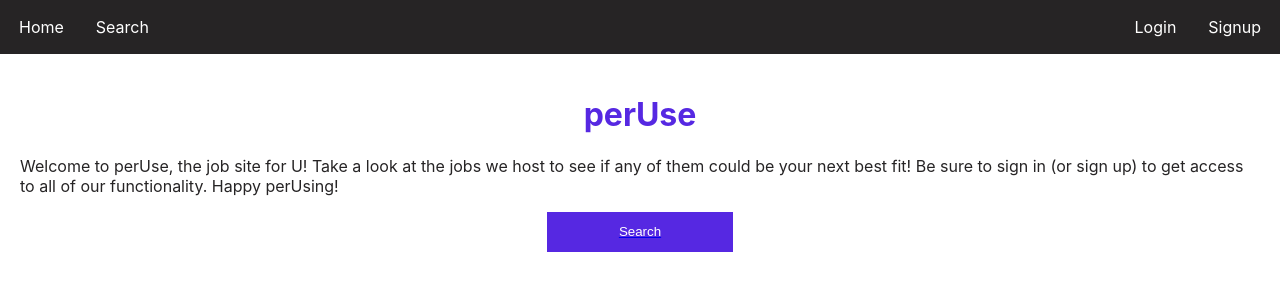
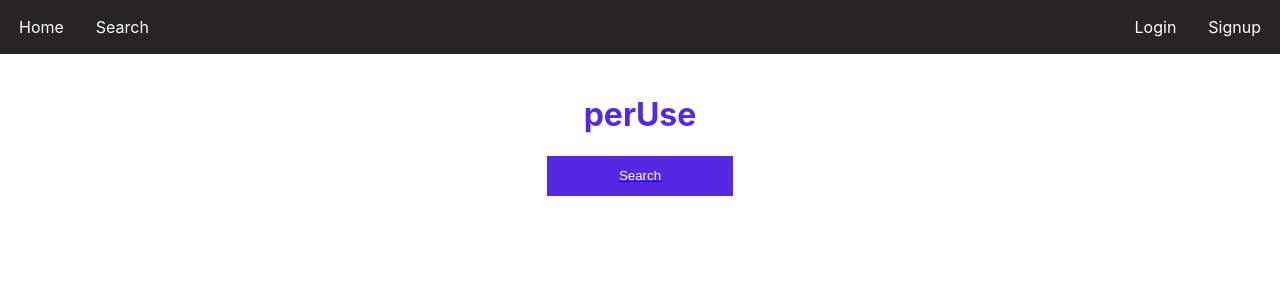
Before and after one commit to SPFlores/perUse, a React (Create React App) app in the folder Client/: page / in a window 1280 px wide. Shown: the top 300 px of the page. Built offline with nearby package versions, Linux system fonts and the light colour scheme.

Commit message:
commenting to check commit accuracy

```diff
--- a/Client/src/pages/Landing/Landing.js
+++ b/Client/src/pages/Landing/Landing.js
@@ -17,7 +17,7 @@ const LandingPage = _ => {
   return (
     <div className='mainArea'>
       <h1 id='mainTitle'>perUse</h1>
-      <p id='landingText'>Welcome to perUse, the job site for U! Take a look at the jobs we host to see if any of them could be your next best fit! Be sure to sign in (or sign up) to get access to all of our functionality. Happy perUsing!</p>
+      {/* <p id='landingText'>Welcome to perUse, the job site for U! Take a look at the jobs we host to see if any of them could be your next best fit! Be sure to sign in (or sign up) to get access to all of our functionality. Happy perUsing!</p> */}
       <div>
         <Link to='/search'>
           <button className='blockButton' id='searchingButton'>Search</button>
```
